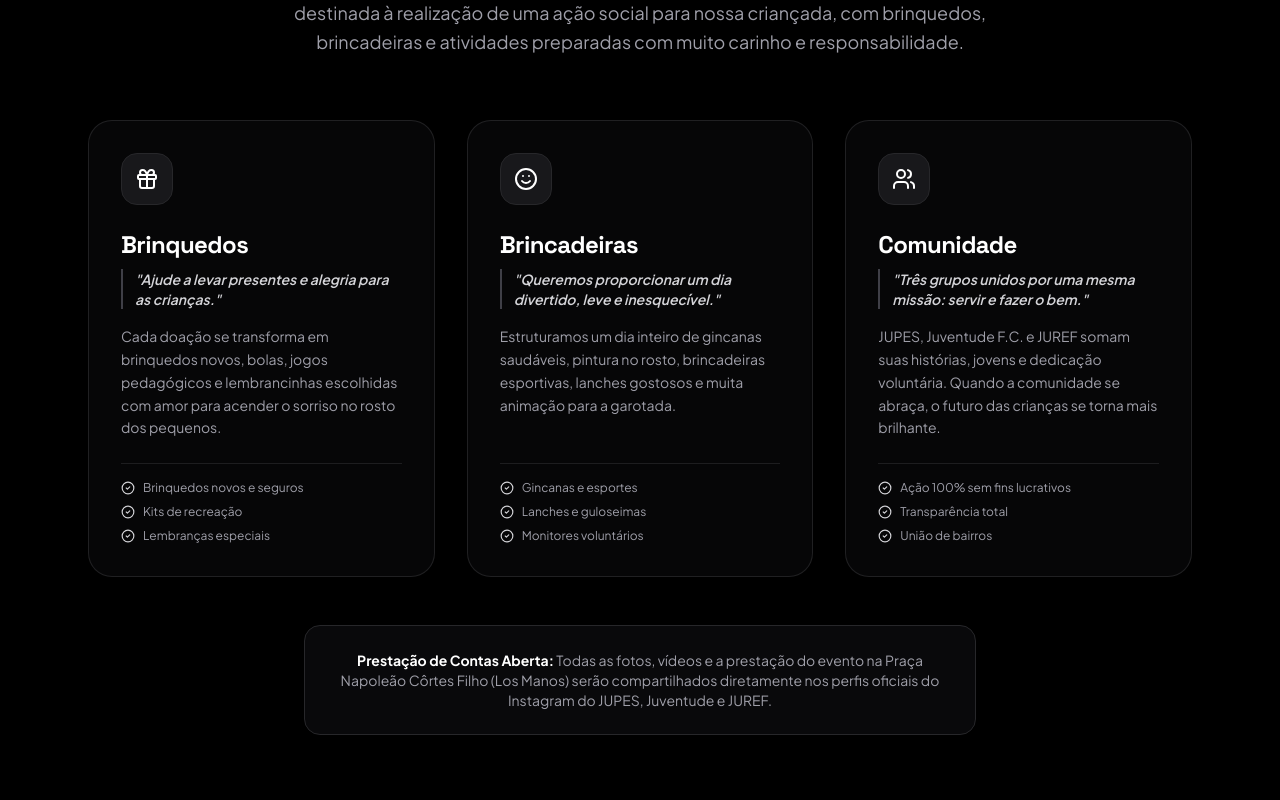
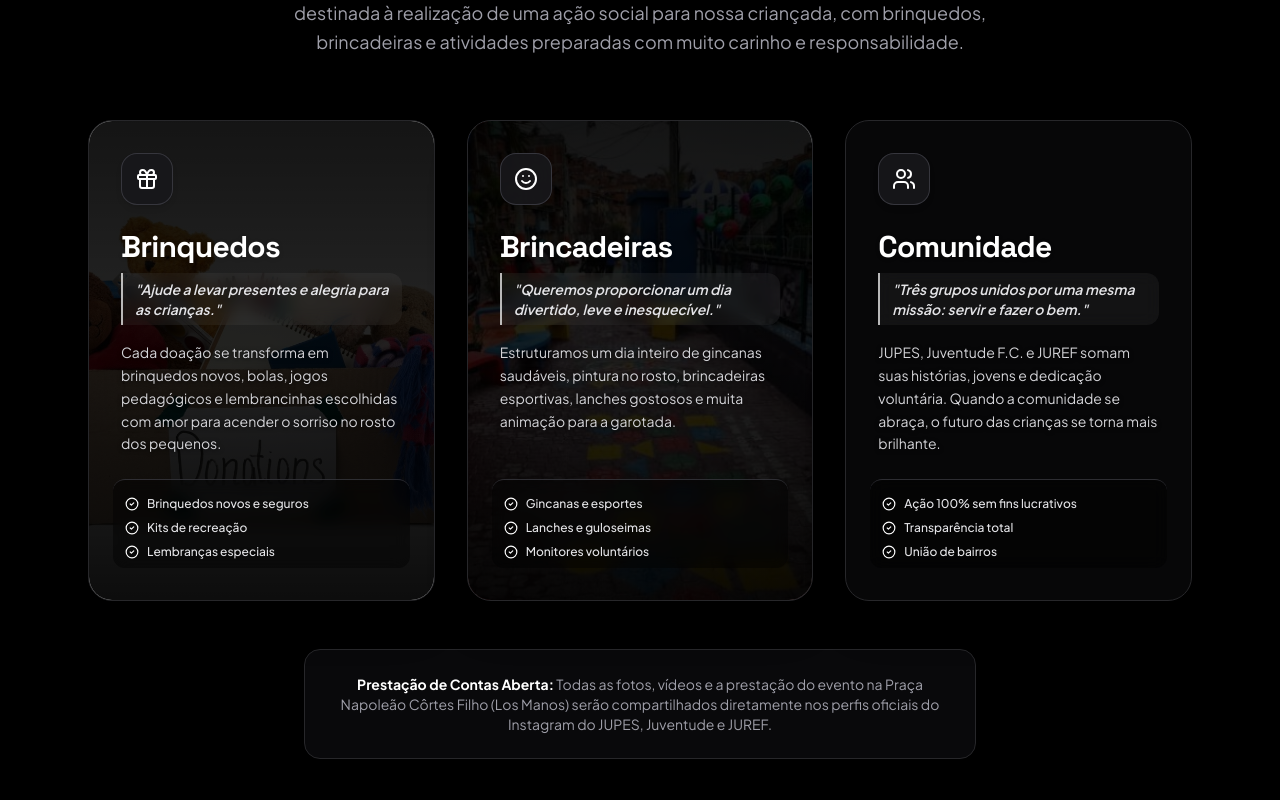
Before and after one commit to coutidev/a-o-social, a React (Vite) app: page / in a window 1280 px wide. Shown: the part 1780-2580 px from the top of the page. Built offline with nearby package versions, Linux system fonts and the light colour scheme.

Commit message:
feat: add background images to about section cards

```diff
--- a/src/components/AboutSection.tsx
+++ b/src/components/AboutSection.tsx
@@ -1,5 +1,5 @@
 import React from 'react';
-import { Gift, Smile, Users, HeartHandshake, CheckCircle2, Calendar, MapPin, ExternalLink, Clock } from 'lucide-react';
+import { Gift, Smile, Users, HeartHandshake, CheckCircle2, Calendar, MapPin, ExternalLink } from 'lucide-react';
 import { DONATION_CONFIG } from '../config/donationConfig';
 import { motion } from 'motion/react';
 
@@ -8,6 +8,7 @@ export const AboutSection: React.FC = () => {
     {
       icon: Gift,
       title: "Brinquedos",
+      bgImage: "/card-brinquedos.jpeg",
       quote: "Ajude a levar presentes e alegria para as crianças.",
       description:
         "Cada doação se transforma em brinquedos novos, bolas, jogos pedagógicos e lembrancinhas escolhidas com amor para acender o sorriso no rosto dos pequenos.",
@@ -16,6 +17,7 @@ export const AboutSection: React.FC = () => {
     {
       icon: Smile,
       title: "Brincadeiras",
+      bgImage: "/card-brincadeiras.jpeg",
       quote: "Queremos proporcionar um dia divertido, leve e inesquecível.",
       description:
         "Estruturamos um dia inteiro de gincanas saudáveis, pintura no rosto, brincadeiras esportivas, lanches gostosos e muita animação para a garotada.",
@@ -24,6 +26,7 @@ export const AboutSection: React.FC = () => {
     {
       icon: Users,
       title: "Comunidade",
+      bgImage: null,
       quote: "Três grupos unidos por uma mesma missão: servir e fazer o bem.",
       description:
         "JUPES, Juventude F.C. e JUREF somam suas histórias, jovens e dedicação voluntária. Quando a comunidade se abraça, o futuro das crianças se torna mais brilhante.",
@@ -130,39 +133,52 @@ export const AboutSection: React.FC = () => {
                 whileInView={{ opacity: 1, y: 0 }}
                 viewport={{ once: true, margin: "-50px" }}
                 transition={{ duration: 0.5, delay: idx * 0.15 }}
-                className="group relative flex flex-col justify-between p-6 sm:p-8 rounded-3xl bg-zinc-950/70 border border-zinc-800/80 hover:border-zinc-700 transition-all duration-300 hover:bg-zinc-900/60 hover:-translate-y-1 shadow-lg"
+                className="group relative flex flex-col justify-between p-6 sm:p-8 rounded-3xl bg-zinc-950/80 border border-zinc-800 hover:border-zinc-600 transition-all duration-300 hover:-translate-y-1 shadow-2xl overflow-hidden min-h-[440px]"
               >
+                {/* Background Photo with zoom and smooth dark gradient overlay */}
+                {card.bgImage && (
+                  <>
+                    <div
+                      className="absolute inset-0 bg-cover bg-center transition-transform duration-700 ease-out group-hover:scale-110"
+                      style={{ backgroundImage: `url(${card.bgImage})` }}
+                    />
+                    {/* Deep dark gradient overlay for optimal reading contrast */}
+                    <div className="absolute inset-0 bg-gradient-to-b from-black/92 via-black/85 to-black/95 transition-opacity duration-300 group-hover:opacity-90" />
+                    <div className="absolute inset-0 backdrop-blur-[0.5px]" />
+                  </>
+                )}
+
                 {/* Top glow effect on hover */}
-                <div className="pointer-events-none absolute inset-x-0 -top-px h-px bg-gradient-to-r from-transparent via-white/20 to-transparent opacity-0 group-hover:opacity-100 transition-opacity" />
+                <div className="pointer-events-none absolute inset-x-0 -top-px h-px bg-gradient-to-r from-transparent via-white/30 to-transparent opacity-0 group-hover:opacity-100 transition-opacity z-20" />
 
-                <div>
+                <div className="relative z-10">
                   {/* Icon badge */}
-                  <div className="h-13 w-13 rounded-2xl bg-zinc-900 border border-zinc-800 flex items-center justify-center mb-6 group-hover:border-zinc-600 group-hover:scale-105 transition-all">
+                  <div className="h-13 w-13 rounded-2xl bg-zinc-900/90 backdrop-blur-md border border-zinc-700/80 flex items-center justify-center mb-6 shadow-md group-hover:border-white/50 group-hover:scale-105 transition-all">
                     <Icon className="w-6 h-6 text-white" />
                   </div>
 
                   {/* Title */}
-                  <h3 className="font-heading font-bold text-2xl text-white tracking-tight mb-2">
+                  <h3 className="font-heading font-black text-2xl sm:text-3xl text-white tracking-tight mb-2 drop-shadow-sm">
                     {card.title}
                   </h3>
 
                   {/* Highlight Quote */}
-                  <blockquote className="text-sm font-semibold text-zinc-300 mb-4 border-l-2 border-zinc-700 pl-3 italic">
+                  <blockquote className="text-xs sm:text-sm font-semibold text-zinc-200 mb-4 border-l-2 border-white/70 bg-white/5 py-1.5 px-3 rounded-r-xl backdrop-blur-sm italic">
                     "{card.quote}"
                   </blockquote>
 
                   {/* Description */}
-                  <p className="text-sm text-zinc-400 leading-relaxed mb-6 font-normal">
+                  <p className="text-sm text-zinc-300 leading-relaxed mb-6 font-normal drop-shadow-[0_1px_2px_rgba(0,0,0,0.8)]">
                     {card.description}
                   </p>
                 </div>
 
                 {/* Bullet details */}
-                <div className="pt-4 border-t border-zinc-800/70 space-y-2">
+                <div className="relative z-10 pt-4 border-t border-zinc-700/70 space-y-2 bg-black/40 -mx-2 px-3 py-2 rounded-xl backdrop-blur-sm">
                   {card.details.map((item) => (
-                    <div key={item} className="flex items-center gap-2 text-xs text-zinc-400">
-                      <CheckCircle2 className="w-3.5 h-3.5 text-zinc-300 shrink-0" />
-                      <span>{item}</span>
+                    <div key={item} className="flex items-center gap-2 text-xs text-zinc-200">
+                      <CheckCircle2 className="w-3.5 h-3.5 text-white shrink-0 drop-shadow" />
+                      <span className="font-medium drop-shadow-sm">{item}</span>
                     </div>
                   ))}
                 </div>
@@ -172,7 +188,7 @@ export const AboutSection: React.FC = () => {
         </div>
 
         {/* Commitment note */}
-        <div className="mt-12 p-6 rounded-2xl border border-zinc-800 bg-zinc-950 text-center max-w-2xl mx-auto">
+        <div className="mt-12 p-6 rounded-2xl border border-zinc-800 bg-zinc-950 text-center max-w-2xl mx-auto shadow-lg">
           <p className="text-xs sm:text-sm text-zinc-400">
             <strong className="text-white">Prestação de Contas Aberta:</strong> Todas as fotos, vídeos e a prestação do evento na Praça Napoleão Côrtes Filho (Los Manos) serão compartilhados diretamente nos perfis oficiais do Instagram do JUPES, Juventude e JUREF.
           </p>
```
Also changed, not shown: public/card-brincadeiras.jpeg (added), public/card-brinquedos.jpeg (added).
